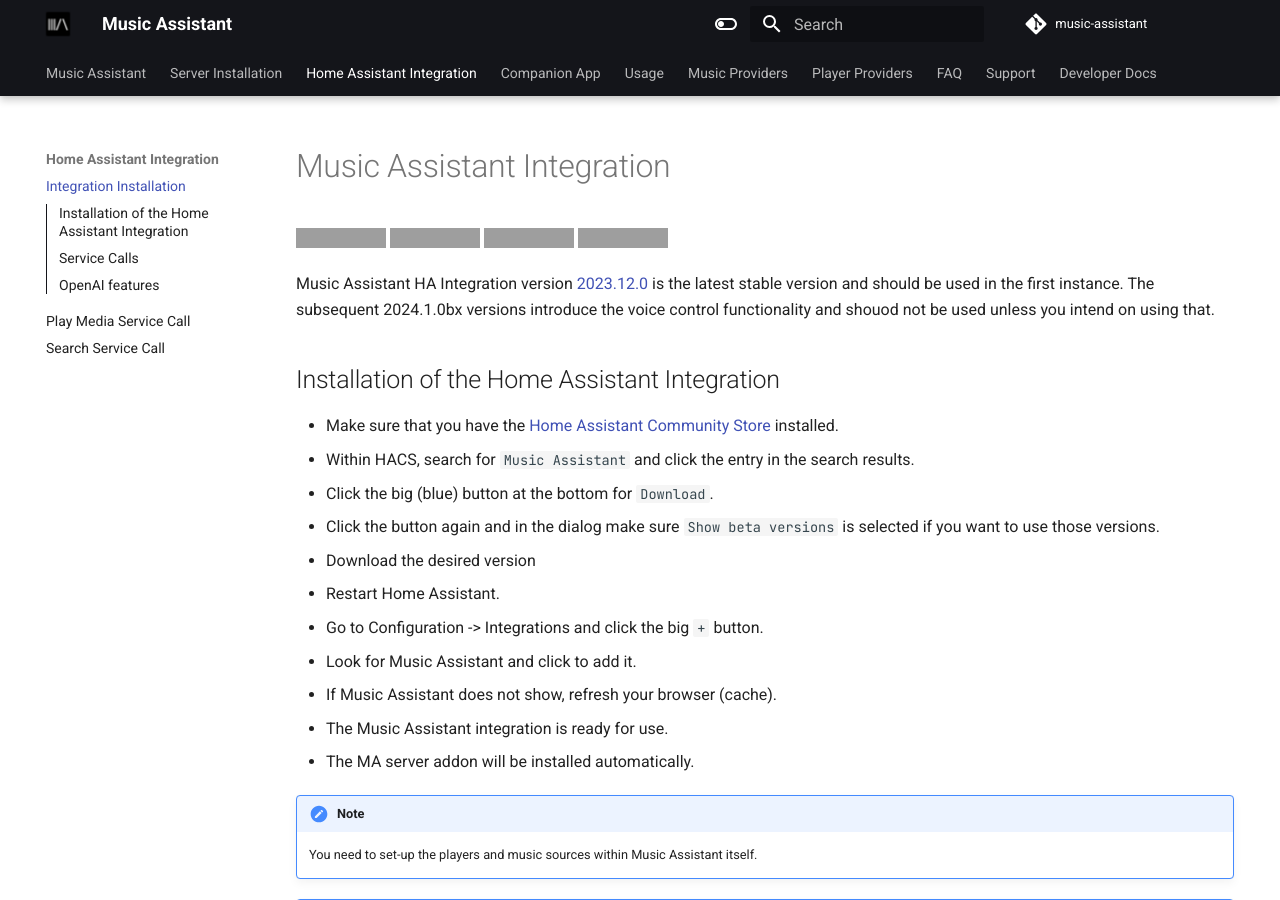
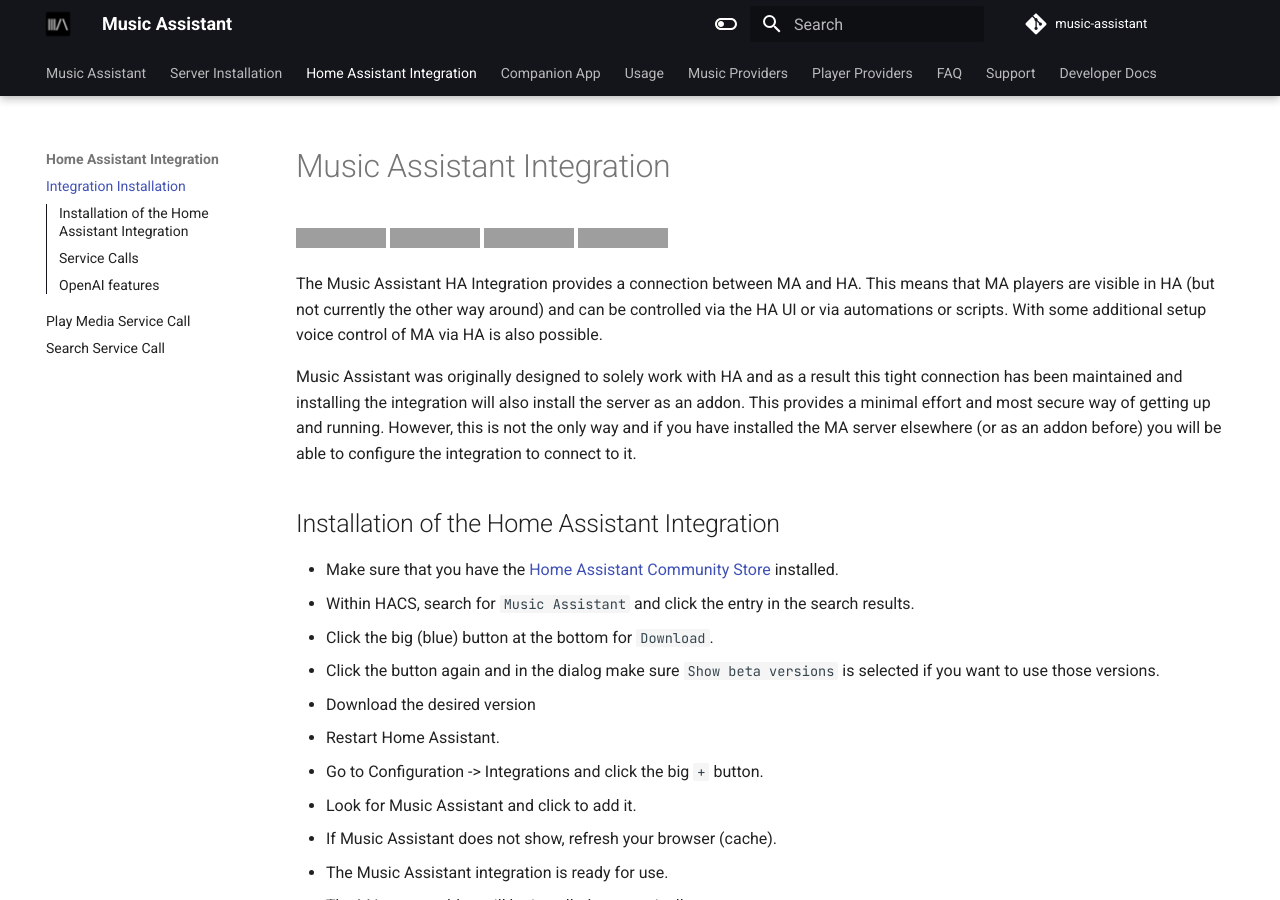
Before and after one commit to pwbriggs/music-assistant.github.io, an MkDocs documentation site: the page built from docs/integration.md, in a window 1280 px wide and 900 px high. Built offline with MkDocs 1.6.1 and Material for MkDocs 9.7.7, drawn with Linux system fonts in a browser that asks for light colours; grey boxes are pictures that could not be loaded.

Commit message:
Improve opening paragraphs
Particularly wanted to remove reference to the versions so we didn't have to keep updating that.

```diff
--- a/docs/integration.md
+++ b/docs/integration.md
@@ -5,7 +5,9 @@
 [![hacs](https://img.shields.io/badge/HACS-Default-41BDF5?label=HACS)](https://github.com/hacs/integration)
 [![sponsor](https://img.shields.io/github/sponsors/music-assistant?label=sponsors)](https://github.com/sponsors/music-assistant)
 
-Music Assistant HA Integration version [2023.12.0](https://github.com/music-assistant/hass-music-assistant/releases/tag/2023.12.0) is the latest stable version and should be used in the first instance. The subsequent 2024.1.0bx versions introduce the voice control functionality and shouod not be used unless you intend on using that.
+The Music Assistant HA Integration provides a connection between MA and HA. This means that MA players are visible in HA (but not currently the other way around) and can be controlled via the HA UI or via automations or scripts. With some additional setup voice control of MA via HA is also possible.
+
+Music Assistant was originally designed to solely work with HA and as a result this tight connection has been maintained and installing the integration will also install the server as an addon. This provides a minimal effort and most secure way of getting up and running. However, this is not the only way and if you have installed the MA server elsewhere (or as an addon before) you will be able to configure the integration to connect to it.
 
 ## Installation of the Home Assistant Integration
 
```
